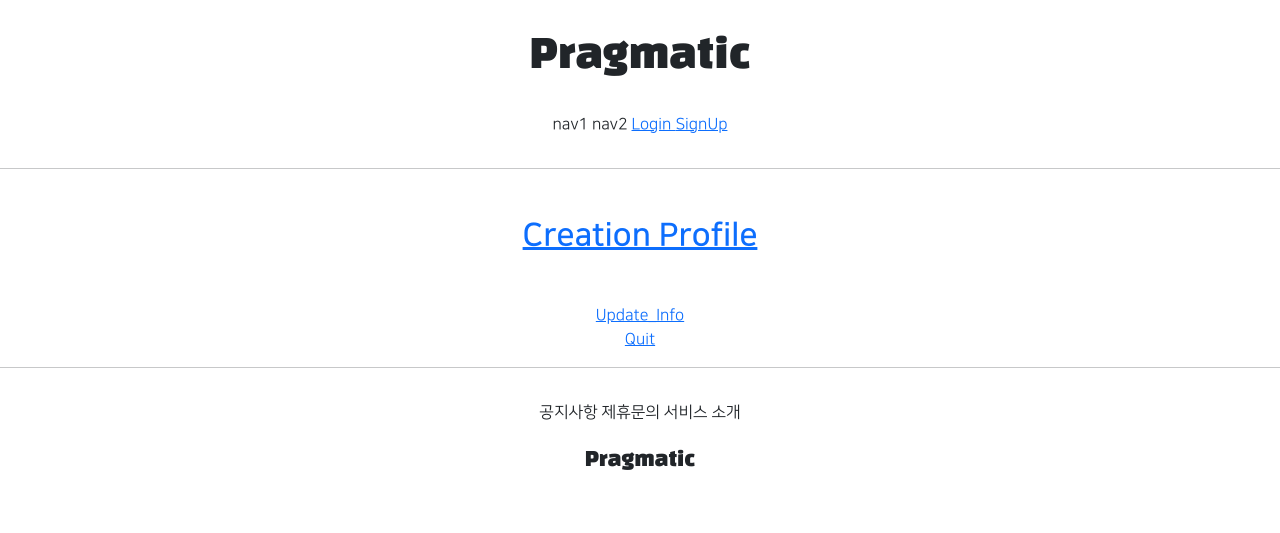
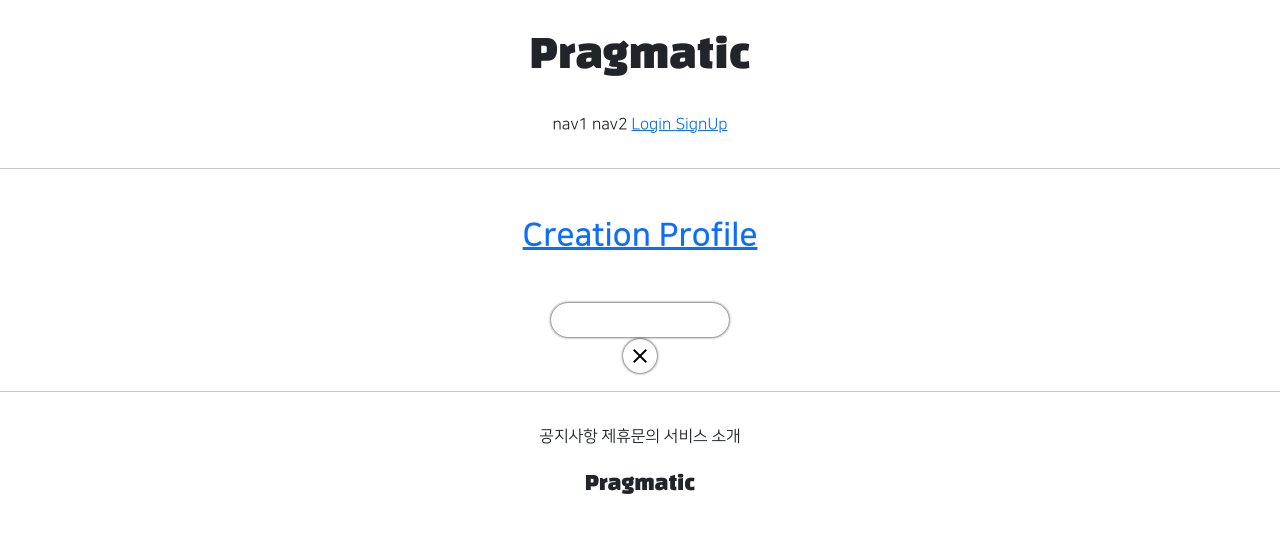
Before and after one commit to 21nkyu/gis_1ban_3, a Django app: template accountapp/templates/accountapp/detail.html in a window 1280 px wide. Shown: the top 533 px of the page. Run offline with Django 3.2, Linux system fonts and the light colour scheme; the template is opened without the code that fills it, so the values that code supplies are empty; parts of the project's set-up code (start-up, migrations or seed data) failed here and were passed over; some libraries are stand-ins or nearby versions.

Commit message:
21 07 29 002 ik_1ban_3 037

```diff
--- a/accountapp/templates/accountapp/detail.html
+++ b/accountapp/templates/accountapp/detail.html
@@ -30,13 +30,15 @@
             {{ target_user.date_joined }}
         </div>
         <div>
-            <a href="{% url 'accountapp:update' pk=user.pk %}">   {# updateinfo는 로그인된 상태에서 정보를 수정하는 것이기 때문에 detail에 만들어준다. #}
-                    Update_Info
+            <a href="{% url 'accountapp:update' pk=user.pk %}"
+            class="material-icons round_button mx-1">   {# updateinfo는 로그인된 상태에서 정보를 수정하는 것이기 때문에 detail에 만들어준다. #}
+                    setting {# meterial-icons에서 아이콘 이름이 setting #}
             </a>
         </div>
         <div>
-            <a href="{% url 'accountapp:delete' pk=user.pk %}">   {# updateinfo는 로그인된 상태에서 정보를 수정하는 것이기 때문에 detail에 만들어준다. #}
-                    Quit
+            <a href="{% url 'accountapp:delete' pk=user.pk %}"
+            class="material-icons round_button" mx-1>   {# updateinfo는 로그인된 상태에서 정보를 수정하는 것이기 때문에 detail에 만들어준다. #}
+                    close
             </a>
         </div>
     </div>
```
